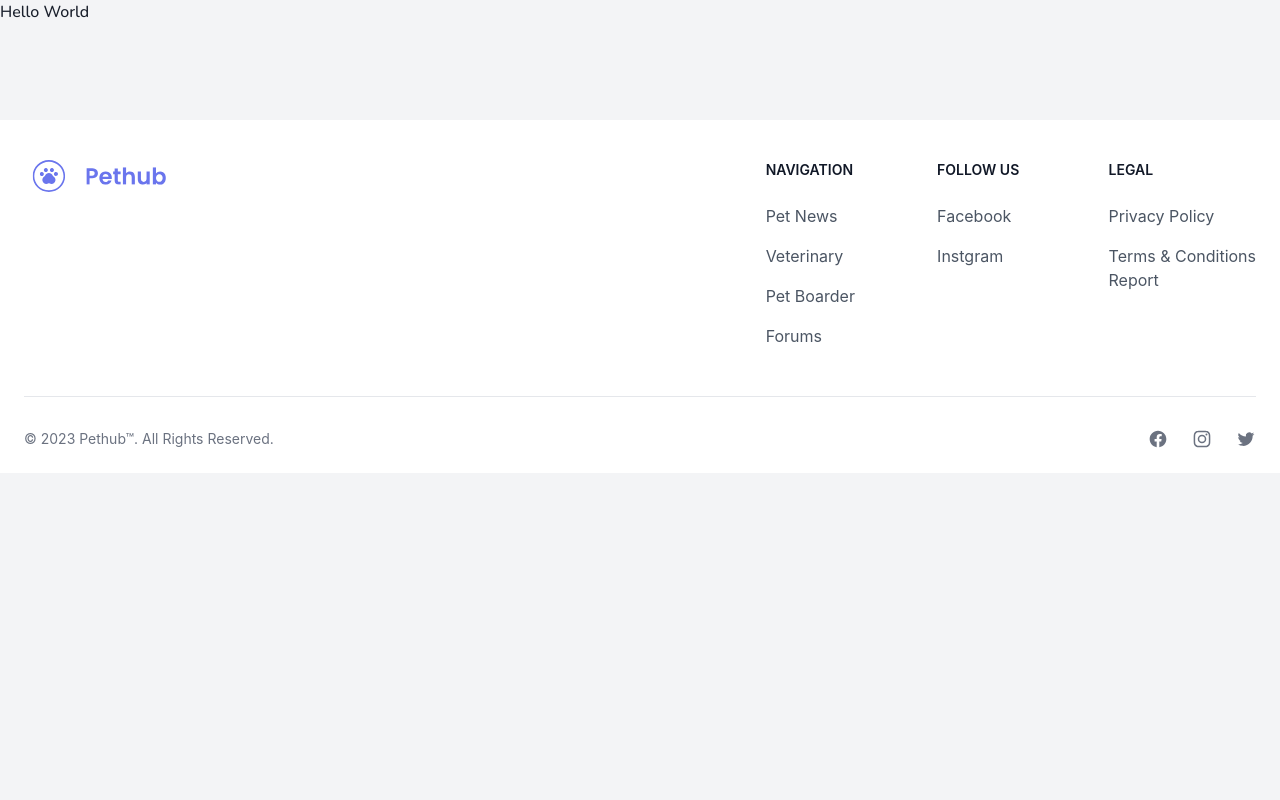
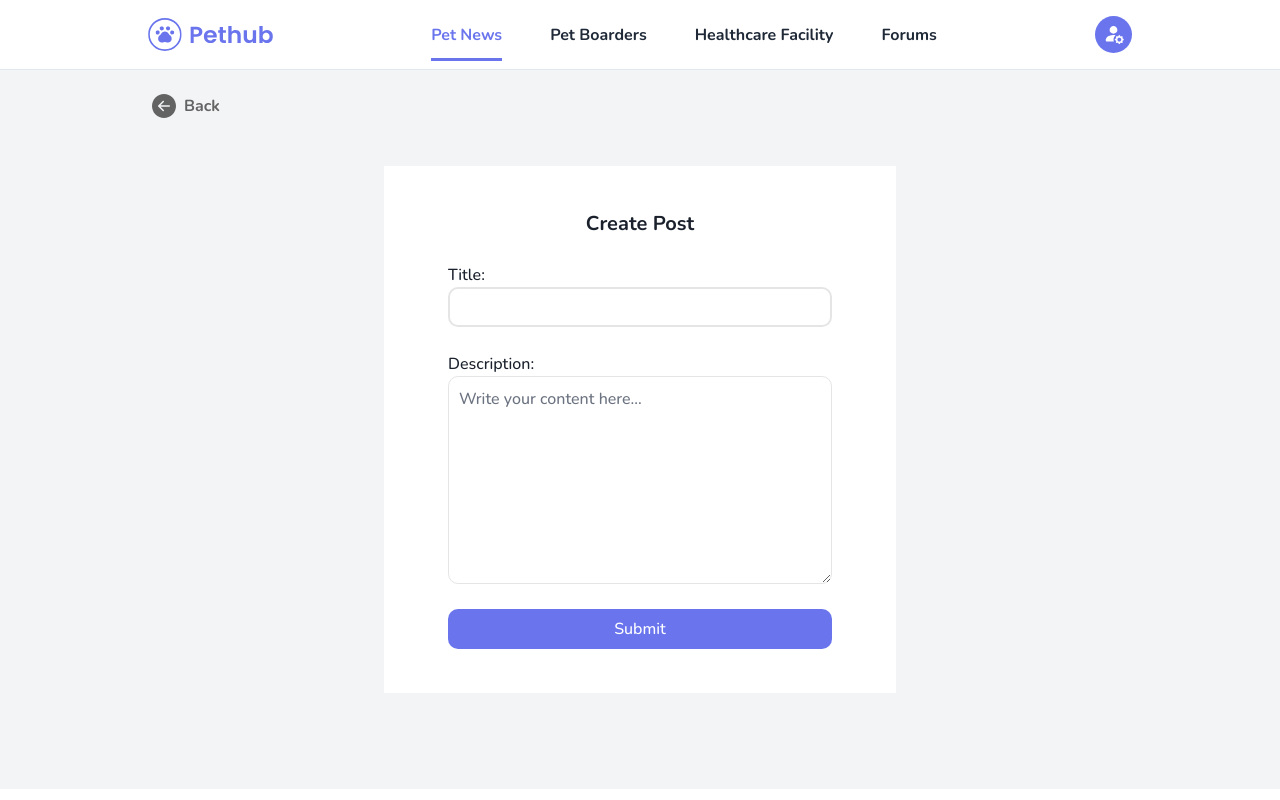
Before and after one commit to Cwjiee/pethub-frontend, a Next.js app: page /forums/create in a window 1280 px wide. Shown: the top 800 px of the page. Built offline with nearby package versions, Linux system fonts and the light colour scheme; no server answers.

Commit message:
feat: create posts logic

```diff
--- a/src/components/molecules/LoginForm.jsx
+++ b/src/components/molecules/LoginForm.jsx
@@ -10,7 +10,7 @@ export default function RegisterForm() {
   const router = useRouter()
   const toast = useToast()
 
-  const { setToken, setUsername } = useContext(GlobalContext)
+  const { setToken, setUserId } = useContext(GlobalContext)
 
   const submitForm = async (e) => {
     e.preventDefault()
@@ -36,7 +36,7 @@ export default function RegisterForm() {
     console.log(data)
     console.log(data.token)
     let getToken = data.token
-    let getUsername = data.user.full_name
+    let getUserId = data.user.user_id
     document.cookie = `token=${data.token}`
 
     if (!response.ok) {
@@ -51,7 +51,7 @@ export default function RegisterForm() {
       })
     } else {
       setToken(getToken)
-      setUsername(getUsername)
+      setUserId(getUserId)
       toast({
         title: 'Successfully logged in',
         description: 'We will redirect you to the main page',
--- a/src/components/molecules/RegisterForm.jsx
+++ b/src/components/molecules/RegisterForm.jsx
@@ -14,7 +14,7 @@ export default function PetOwnerRegisterForm() {
   const router = useRouter()
   const toast = useToast()
 
-  const { setToken, setUsername } = useContext(GlobalContext)
+  const { setToken, setUserId } = useContext(GlobalContext)
 
   const uploadToClient = (e) => {
     if (e.target.files && e.target.files[0]) {
@@ -56,9 +56,9 @@ export default function PetOwnerRegisterForm() {
 
     const data = await response.json()
     console.log(data.token)
-    console.log(data.user.full_name)
+    console.log(data.user.id)
     let getToken = data.token
-    let getUsername = data.user.full_name
+    let getUserId = data.user.user_id
     document.cookie = `token=${data.token}`
     if (!response.ok) {
       setErrors(data.errors)
@@ -72,7 +72,7 @@ export default function PetOwnerRegisterForm() {
       console.log(errors)
     } else {
       setToken(getToken)
-      setUsername(getUsername)
+      setUserId(getUserId)
       toast({
         title: 'Account created',
         description: 'We will redirect you to the main page',
--- a/src/components/molecules/ServiceProviderRegisterForm.jsx
+++ b/src/components/molecules/ServiceProviderRegisterForm.jsx
@@ -23,7 +23,7 @@ export default function ServiceProviderRegisterForm() {
   const router = useRouter()
   const toast = useToast()
 
-  const { setToken, setUsername } = useContext(GlobalContext)
+  const { setToken, setUserId } = useContext(GlobalContext)
 
   const uploadToClient = (e) => {
     if (e.target.files && e.target.files[0]) {
@@ -90,9 +90,9 @@ export default function ServiceProviderRegisterForm() {
 
     const data = await response.json()
     console.log(data.token)
-    console.log(data.user.full_name)
+    console.log(data.user.id)
     let getToken = data.token
-    let getUsername = data.user.full_name
+    let getUserId = data.user.user_id
     document.cookie = `token=${data.token}`
     if (!response.ok) {
       setErrors(data.errors)
@@ -106,7 +106,7 @@ export default function ServiceProviderRegisterForm() {
       console.log(errors)
     } else {
       setToken(getToken)
-      setUsername(getUsername)
+      setUserId(getUserId)
       toast({
         title: 'Account created',
         description: 'Account is now on pending',
--- a/src/context/GlobalContext/context.jsx
+++ b/src/context/GlobalContext/context.jsx
@@ -5,25 +5,25 @@ export const GlobalContext = createContext();
 export function GlobalProvider(props) {
   const { children } = props;
   const [token, setToken] = useState("");
-  const [username, setUsername] = useState("");
+  const [userId, setUserId] = useState("");
 
   useEffect(() => {
     const storedToken = sessionStorage.getItem("token");
-    const storedUsername = sessionStorage.getItem("username");
+    const storedUserId = sessionStorage.getItem("userId");
 
-    if (storedToken && storedUsername) {
+    if (storedToken && storedUserId) {
       setToken(storedToken);
-      setUsername(storedUsername);
+      setUserId(storedUserId);
     }
   }, []);
 
   useEffect(() => {
     sessionStorage.setItem("token", token);
-    sessionStorage.setItem("username", username);
-  }, [token, username]);
+    sessionStorage.setItem("userId", userId);
+  }, [token, userId]);
 
   return (
-    <GlobalContext.Provider value={{ token, setToken, username, setUsername }}>
+    <GlobalContext.Provider value={{ token, setToken, userId, setUserId}}>
       {children}
     </GlobalContext.Provider>
   );
--- a/src/pages/forums/create.jsx
+++ b/src/pages/forums/create.jsx
@@ -1,5 +1,70 @@
+import Navbar from "@/components/organisms/Navbar"
+import BackButton from "@/components/atoms/BackButton"
+import { useRouter } from "next/router"
+import { useState, useContext } from "react"
+import { GlobalContext } from "@/context"
+
 export default function CreateForum() {
+  const router = useRouter()
+  const [title, setTitle] = useState("")
+  const [description, setDescription] = useState("")
+  const { userId, token } = useContext(GlobalContext)
+
+  const url = process.env.NEXT_PUBLIC_API_URL
+
+  const submitForm = async () => {
+    console.log(userId)
+    const response = await fetch(`${url}/posts`, {
+      method: "POST",
+      body: JSON.stringify({
+        user_id: userId,
+        post_title: title,
+        post_description: description,
+      }),
+      headers: {
+        "Content-type": "application/json",
+        "Authorization": `Bearer ${token}`
+      }
+    })
+
+    const data = response.data
+    console.log(data.message)
+  }
+
   return (
-    <div>Hello World</div>
+    <>
+      <Navbar title={false}>Pet News</Navbar>
+      <div className="w-[80%] m-auto pt-6 px-6">
+        <BackButton/>
+      </div>
+      <div className="w-[80%] sm:w-[40%] mt-12 m-auto py-11 px-16 bg-white">
+        <div className="flex flex-col justify-between gap-[25px]">
+          <h2 className="mx-auto font-bold text-xl">Create Post</h2>
+          <div>
+            <div>Title:</div>
+            <input
+              type="text"
+              onChange={(e) => setTitle(e.target.value)}
+              className="w-full h-10 rounded-[10px] border-2 border-neutral-200 px-4 placeholder:text-md outline-neutral-500"
+            />
+          </div>
+          <div>
+          <div>Description:</div>
+            <textarea
+              id="message"
+              rows="4"
+              class="block p-2.5 w-full h-52 text-gray-900 rounded-[10px] border border-neutral-200 focus:ring-blue-500 focus:border-blue-500 dark:bg-gray-700 dark:border-gray-600 dark:placeholder-gray-400 dark:text-white dark:focus:ring-blue-500 dark:focus:border-blue-500" placeholder="Write your content here..."
+              onChange={(e) => setDescription(e.target.value)}
+            >
+            </textarea>
+          </div>
+          <input
+            type="submit"
+            className="w-full h-10 rounded-[10px] bg-primary-500 hover:bg-primary-600 active:bg-primary-700 text-white cursor-pointer"
+            onClick={submitForm}
+          />
+        </div>
+      </div>
+    </>
   )
 }
```
